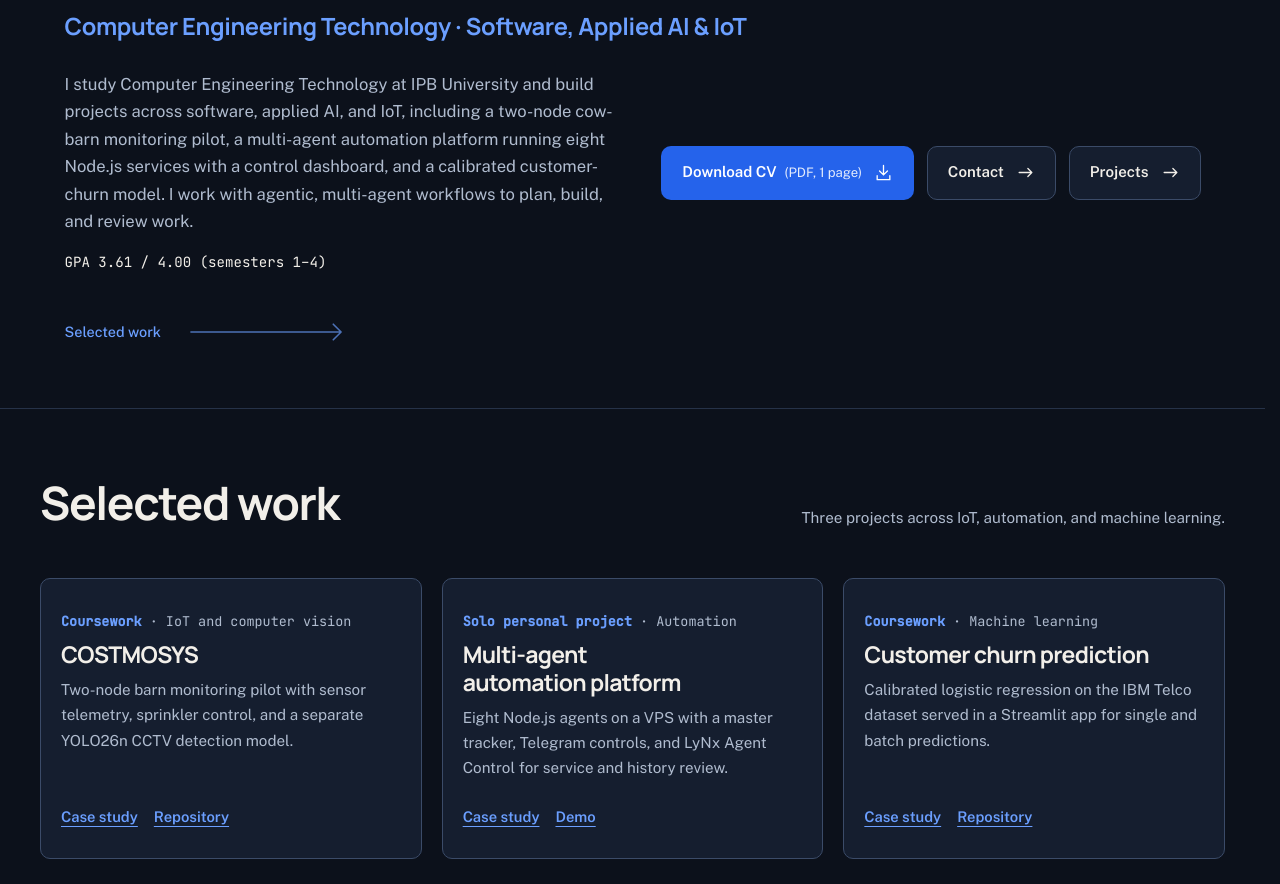
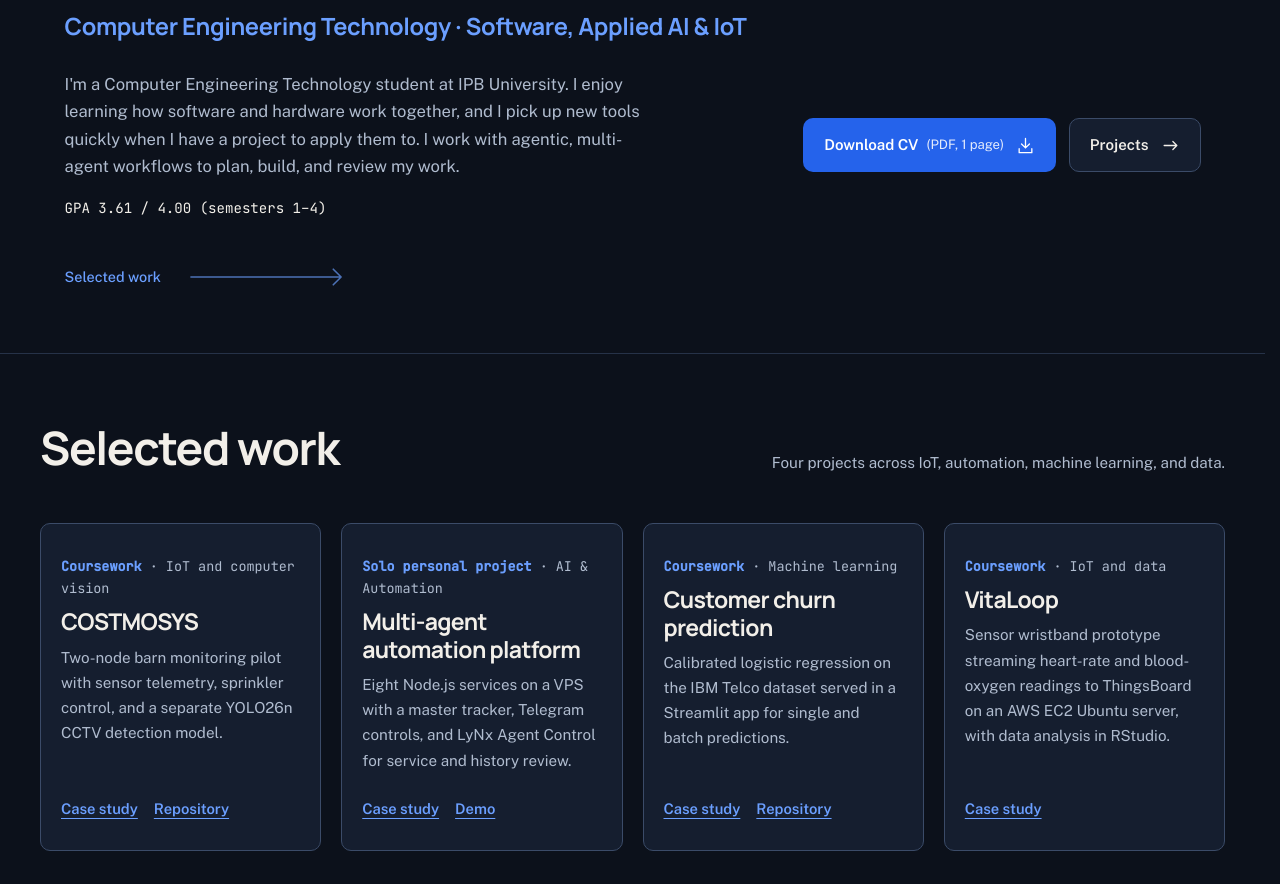
Before and after one commit to makhdanramadhan-ui/makhdanramadhan-ui.github.io, a plain HTML site: page index.html in a window 1280 px wide. Shown: the part 348-1232 px from the top of the page. Drawn offline with Linux system fonts and the light colour scheme.

Commit message:
Perbarui kontribusi, CV, dan beranda

```diff
--- a/index.html
+++ b/index.html
@@ -9,7 +9,7 @@
     <meta property="og:type" content="website">
     <meta property="og:site_name" content="Muhamad Akhdan Ramadhan">
     <meta property="og:title" content="Muhamad Akhdan Ramadhan | Software, Applied AI &amp; IoT">
-    <meta property="og:description" content="Portfolio of software, applied AI, and IoT projects: COSTMOSYS, a multi-agent automation platform, and a calibrated churn model. Open to job opportunities and collaborations.">
+    <meta property="og:description" content="Portfolio of software, applied AI, and IoT projects by a Computer Engineering Technology student at IPB University. Open to job opportunities and collaborations.">
     <meta property="og:url" content="https://makhdanramadhan-ui.github.io/">
     <meta property="og:image" content="https://makhdanramadhan-ui.github.io/og-image.png">
     <meta property="og:image:width" content="1200">
@@ -46,7 +46,7 @@
             <span>Menu</span>
           </button>
           <ul id="site-menu" class="site-menu" popover="auto">
-            <li><a href="#skills">Skills</a></li>
+            <li><a href="#skills">Skills &amp; Stack</a></li>
             <li><a href="#education">Education</a></li>
             <li><a href="#contact">Contact</a></li>
             <li><a href="projects.html">Projects</a></li>
@@ -61,17 +61,13 @@
         <p class="role">Computer Engineering Technology · Software, Applied AI &amp; IoT</p>
         <div class="intro-bottom">
           <div class="intro-copy">
-            <p>I study Computer Engineering Technology at IPB University and build projects across software, applied AI, and IoT, including a two-node cow-barn monitoring pilot, a multi-agent automation platform running eight Node.js services with a control dashboard, and a calibrated customer-churn model. I work with agentic, multi-agent workflows to plan, build, and review work.</p>
+            <p>I'm a Computer Engineering Technology student at IPB University. I enjoy learning how software and hardware work together, and I pick up new tools quickly when I have a project to apply them to. I work with agentic, multi-agent workflows to plan, build, and review my work.</p>
             <p class="gpa">GPA 3.61 / 4.00 (semesters 1–4)</p>
           </div>
           <div class="hero-actions">
             <a class="button" href="M-Akhdan-Ramadhan-CV.pdf" download>
               Download CV <span>(PDF, 1 page)</span>
               <svg viewBox="0 0 24 24" aria-hidden="true"><path d="M12 3v12m-5-5 5 5 5-5M4 16v5h16v-5"/></svg>
-            </a>
-            <a class="button button-secondary" href="#contact">
-              Contact
-              <svg viewBox="0 0 24 24" aria-hidden="true"><path d="M4 12h16m-5-5 5 5-5 5"/></svg>
             </a>
             <a class="button button-secondary" href="projects.html">
               Projects
@@ -92,7 +88,7 @@
         <div class="wrap">
           <div class="section-heading">
             <h2 id="selected-work-heading">Selected work</h2>
-            <p>Three projects across IoT, automation, and machine learning.</p>
+            <p>Four projects across IoT, automation, machine learning, and data.</p>
           </div>
           <div class="work-grid">
             <article class="work-card">
@@ -102,9 +98,9 @@
               <p class="links"><a href="projects.html#costmosys">Case study</a><a href="https://github.com/makhdanramadhan-ui/COSTMOSYS" target="_blank" rel="noopener">Repository</a></p>
             </article>
             <article class="work-card">
-              <p class="meta"><b>Solo personal project</b> · Automation</p>
+              <p class="meta"><b>Solo personal project</b> · AI &amp; Automation</p>
               <h3><a href="projects.html#agent-platform">Multi-agent automation platform</a></h3>
-              <p class="lede">Eight Node.js agents on a VPS with a master tracker, Telegram controls, and LyNx Agent Control for service and history review.</p>
+              <p class="lede">Eight Node.js services on a VPS with a master tracker, Telegram controls, and LyNx Agent Control for service and history review.</p>
               <p class="links"><a href="projects.html#agent-platform">Case study</a><a href="https://makhdanramadhan-ui.github.io/lynx-agent-control-demo/" target="_blank" rel="noopener">Demo</a></p>
             </article>
             <article class="work-card">
@@ -113,6 +109,12 @@
               <p class="lede">Calibrated logistic regression on the IBM Telco dataset served in a Streamlit app for single and batch predictions.</p>
               <p class="links"><a href="projects.html#churn">Case study</a><a href="https://github.com/makhdanramadhan-ui/Machine-Learning-Project" target="_blank" rel="noopener">Repository</a></p>
             </article>
+            <article class="work-card">
+              <p class="meta"><b>Coursework</b> · IoT and data</p>
+              <h3><a href="projects.html#vitaloop">VitaLoop</a></h3>
+              <p class="lede">Sensor wristband prototype streaming heart-rate and blood-oxygen readings to ThingsBoard on an AWS EC2 Ubuntu server, with data analysis in RStudio.</p>
+              <p class="links"><a href="projects.html#vitaloop">Case study</a></p>
+            </article>
           </div>
         </div>
       </section>
@@ -120,7 +122,7 @@
       <section class="knowledge" id="skills" tabindex="-1" aria-labelledby="skills-heading">
         <div class="wrap">
           <div class="section-heading">
-            <h2 id="skills-heading">Skills</h2>
+            <h2 id="skills-heading">Skills &amp; Stack</h2>
             <p>What I use in projects and what I’ve studied in class.</p>
           </div>
 
--- a/styles.css
+++ b/styles.css
@@ -882,7 +882,7 @@ footer {
 
 .work-grid {
   display: grid;
-  grid-template-columns: repeat(3, minmax(0, 1fr));
+  grid-template-columns: repeat(4, minmax(0, 1fr));
   gap: 1.25rem;
 }
 
@@ -1657,6 +1657,12 @@ dialog.lightbox::backdrop {
   }
 }
 
+@media (max-width: 1200px) {
+  .work-grid {
+    grid-template-columns: repeat(2, minmax(0, 1fr));
+  }
+}
+
 @media (max-width: 900px) {
   .site-header {
     padding: 1.05rem 1.5rem;
@@ -1696,9 +1702,6 @@ dialog.lightbox::backdrop {
     grid-template-columns: minmax(0, 1fr);
     gap: 1.75rem;
   }
-  .work-grid {
-    grid-template-columns: minmax(0, 1fr);
-  }
   .proto:nth-of-type(even) .proto-visual {
     order: 0;
   }
@@ -1739,6 +1742,9 @@ dialog.lightbox::backdrop {
   .hero-actions .button {
     width: 100%;
   }
+  .work-grid {
+    grid-template-columns: minmax(0, 1fr);
+  }
   .system-map {
     grid-template-columns: 1fr;
     padding-left: 1.35rem;
```
Also changed, not shown: projects.html (+3 -3 lines), 1 other file.
